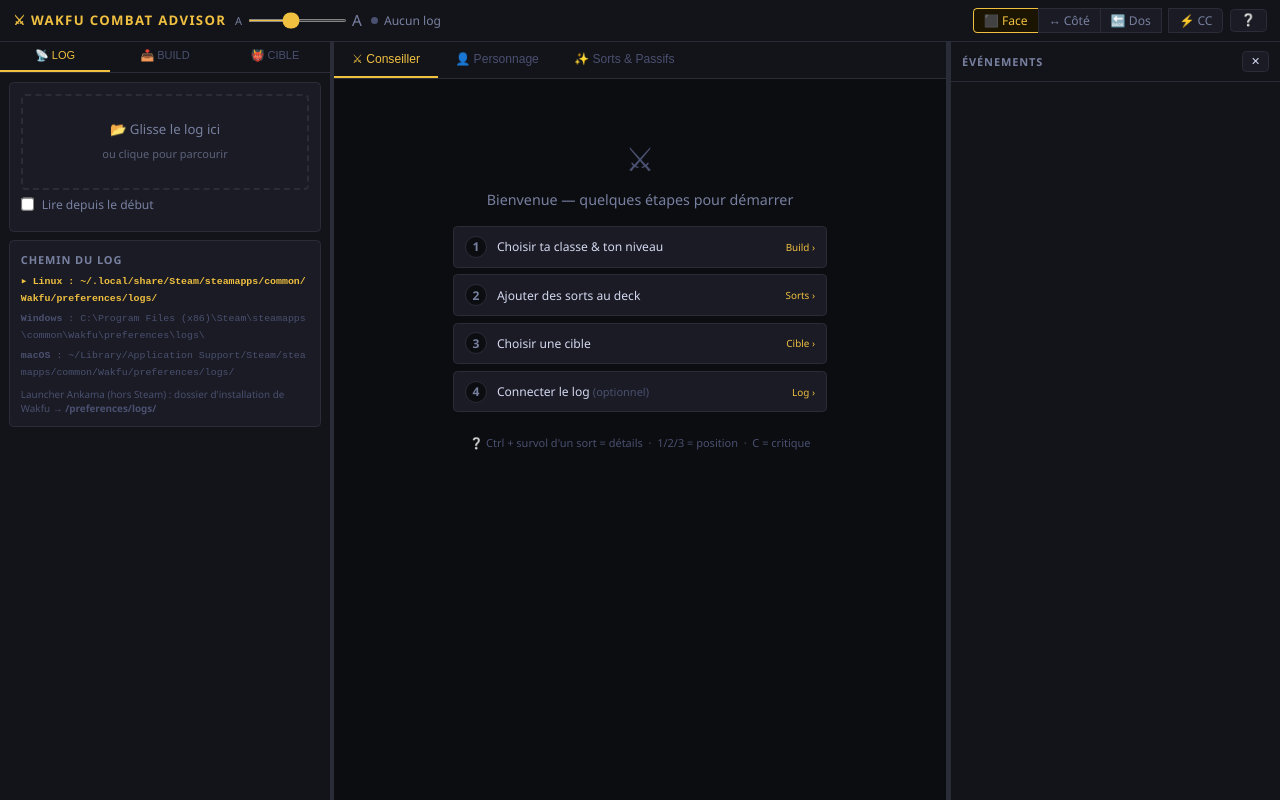
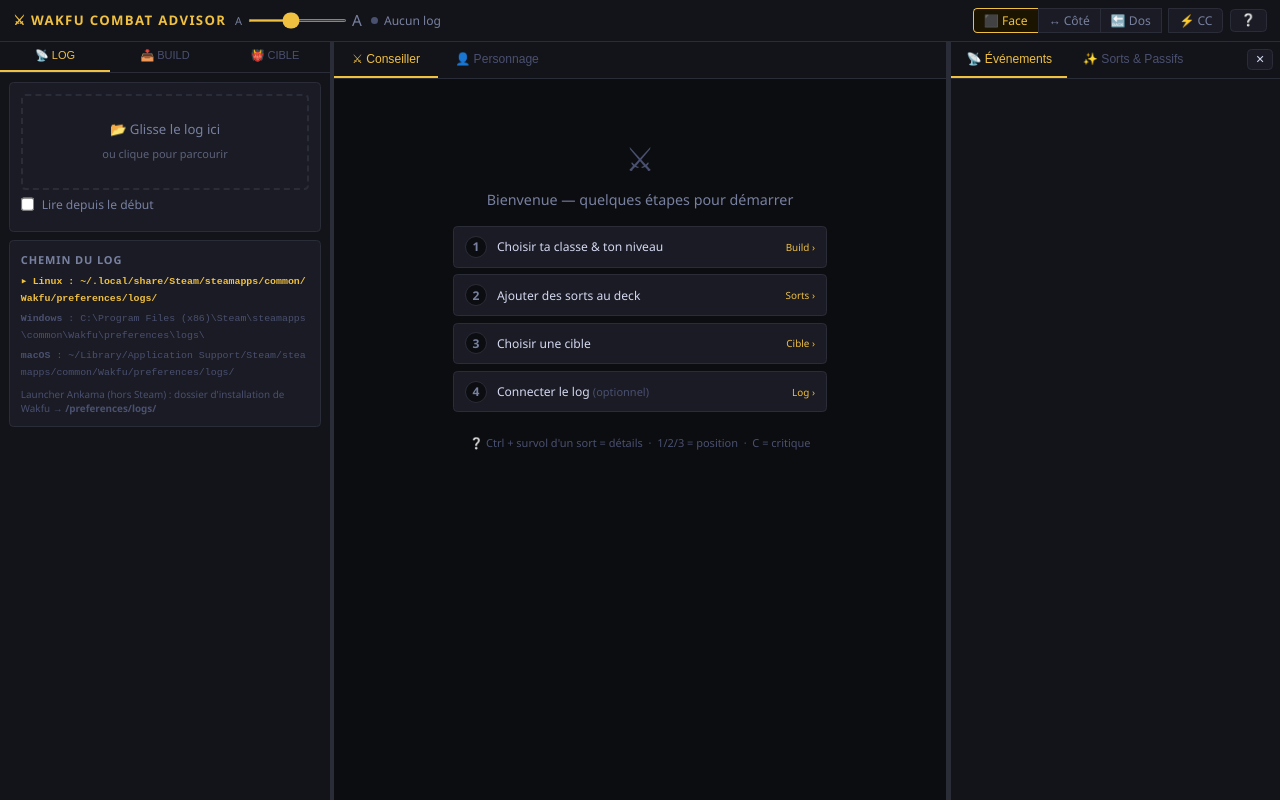
Before and after one commit to Happyclem/Wakfu-Combat-Advisor, a plain HTML site: page index.html in a window 1280 px wide. Drawn offline with Linux system fonts and the light colour scheme.

Commit message:
- changement pannels

```diff
--- a/index.html
+++ b/index.html
@@ -132,7 +132,6 @@
   <div id="ctabs">
     <button class="ctt on" data-cp="advisor">⚔ Conseiller</button>
     <button class="ctt" data-cp="perso">👤 Personnage</button>
-    <button class="ctt" data-cp="spells">✨ Sorts &amp; Passifs</button>
   </div>
   <div id="cb">
     <div class="cp on" id="cp-advisor">
@@ -240,7 +239,22 @@
         <div id="perstats"></div>
       </div>
     </div>
-    <div class="cp" id="cp-spells">
+  </div>
+</div>
+
+<div id="rr"></div>
+
+<div id="rt">
+  <div id="rtabs">
+    <button class="rtt on" data-rp="events">📡 Événements</button>
+    <button class="rtt" data-rp="spells">✨ Sorts &amp; Passifs</button>
+    <button class="btn sml" id="clrfeed" title="Vider les événements" style="margin-left:auto;align-self:center;margin-right:6px">✕</button>
+  </div>
+  <div id="rb">
+    <div class="rp on" id="rp-events">
+      <div id="feed"></div>
+    </div>
+    <div class="rp" id="rp-spells">
       <div class="card">
         <div style="display:flex;align-items:center;justify-content:space-between;margin-bottom:6px">
           <div class="sh" style="margin:0">Deck actif (<span id="deckcount">0</span>)</div>
@@ -265,16 +279,6 @@
   </div>
 </div>
 
-<div id="rr"></div>
-
-<div id="rt">
-  <div id="rthd">
-    <span style="font-size:10px;font-weight:700;color:var(--muted);letter-spacing:.08em">ÉVÉNEMENTS</span>
-    <button class="btn sml" id="clrfeed">✕</button>
-  </div>
-  <div id="feed"></div>
-</div>
-
 <div id="dov">📂 Dépose le fichier ici</div>
 <div id="toast"></div>
 </div>
--- a/wca.css
+++ b/wca.css
@@ -52,8 +52,15 @@ html,body{height:100%;font-family:'Segoe UI',system-ui,sans-serif;font-size:13px
 .cp{display:none}.cp.on{display:contents}
 /* Right */
 #rt{grid-area:r;display:flex;flex-direction:column;overflow:hidden;background:var(--panel);border-left:1px solid var(--border)}
-#rthd{padding:8px 10px;border-bottom:1px solid var(--border);display:flex;align-items:center;justify-content:space-between;flex-shrink:0}
-#feed{flex:1;overflow-y:auto;padding:6px 8px;font-size:10px;font-family:var(--mono);line-height:1.7}
+#rtabs{display:flex;border-bottom:1px solid var(--border);background:var(--panel);flex-shrink:0}
+.rtt{padding:9px 14px;background:none;border:none;border-bottom:2px solid transparent;
+  cursor:pointer;font-size:11px;color:var(--dim);transition:all .15s;white-space:nowrap}
+.rtt:hover{color:var(--text)}.rtt.on{color:var(--gold);border-bottom-color:var(--gold)}
+#rb{flex:1;overflow-y:auto;min-height:0}
+.rp{display:none}
+#rp-events.rp.on{display:block}
+#rp-spells.rp.on{display:flex;flex-direction:column;gap:10px;padding:12px}
+#feed{padding:6px 8px;font-size:10px;font-family:var(--mono);line-height:1.7}
 .fl{padding:1px 0;border-bottom:1px solid #1a1c28;word-break:break-all}
 .fl.sp{color:var(--sky)}.fl.dm{color:var(--red)}.fl.hl{color:var(--green)}
 .fl.st{color:var(--purple)}.fl.dt{color:var(--gold)}.fl.sy{color:var(--dim)}
--- a/wca.js
+++ b/wca.js
@@ -975,7 +975,7 @@ function renderIdle(){
   const el=document.getElementById('idle'); if(!el) return;
   const steps=[
     {n:1, ok:!!S.build?.class,            lbl:'Choisir ta classe & ton niveau', hint:'Build',  go:()=>openLeftTab('build')},
-    {n:2, ok:getDeck().length>0,          lbl:'Ajouter des sorts au deck',       hint:'Sorts',  go:()=>openCenterTab('spells')},
+    {n:2, ok:getDeck().length>0,          lbl:'Ajouter des sorts au deck',       hint:'Sorts',  go:()=>openRightTab('spells')},
     {n:3, ok:S.targets.length>0,          lbl:'Choisir une cible',               hint:'Cible',  go:()=>openLeftTab('target')},
     {n:4, ok:document.getElementById('led')?.classList.contains('on'), lbl:'Connecter le log', opt:true, hint:'Log', go:()=>openLeftTab('log')},
   ];
@@ -1712,6 +1712,14 @@ document.querySelectorAll('.ctt').forEach(b=>b.addEventListener('click',()=>{
   document.querySelectorAll('.ctt').forEach(x=>x.classList.toggle('on',x===b));
   document.querySelectorAll('.cp').forEach(p=>p.classList.toggle('on',p.id==='cp-'+b.dataset.cp));
 }));
+// Onglets du panneau droit : Événements | Sorts & Passifs
+document.querySelectorAll('.rtt').forEach(b=>b.addEventListener('click',()=>{
+  document.querySelectorAll('.rtt').forEach(x=>x.classList.toggle('on',x===b));
+  document.querySelectorAll('.rp').forEach(p=>p.classList.toggle('on',p.id==='rp-'+b.dataset.rp));
+  // Le bouton « vider les événements » n'a de sens que sur l'onglet Événements.
+  const clr=document.getElementById('clrfeed'); if(clr) clr.style.display=b.dataset.rp==='events'?'':'none';
+}));
+function openRightTab(rp){ const b=document.querySelector(`.rtt[data-rp="${rp}"]`); if(b) b.click(); }
 function setPosition(pos){
   document.querySelectorAll('[data-pos]').forEach(x=>x.classList.toggle('on',x.dataset.pos===pos));
   S.position=pos; save(); renderAdvisor();
```
